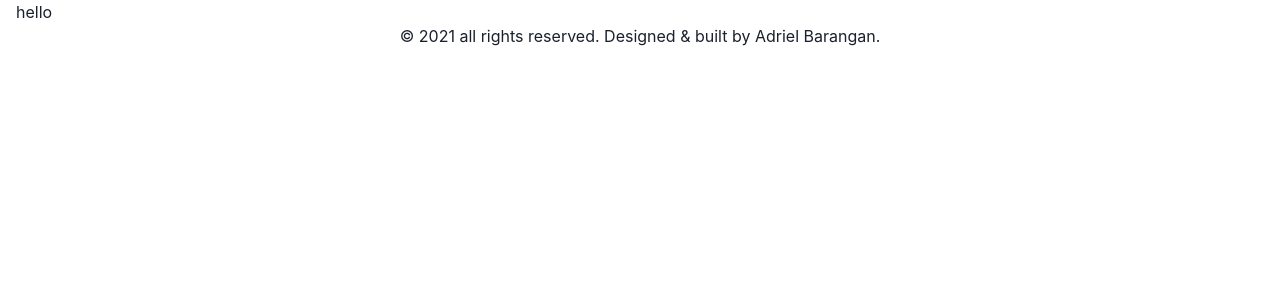
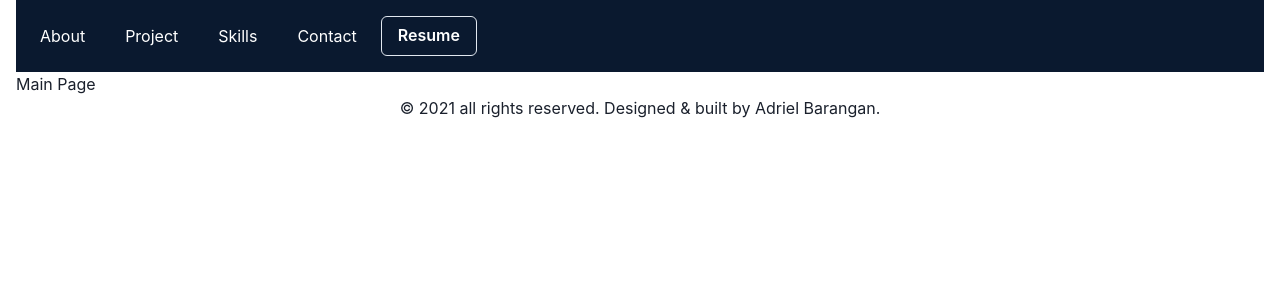
Before and after one commit to barangana/baradriel.dev, a Next.js app: page / in a window 1280 px wide. Shown: the top 300 px of the page. Built offline with nearby package versions, Linux system fonts and the light colour scheme.

Commit message:
feat: header component done

```diff
--- a/components/ui/Header.tsx
+++ b/components/ui/Header.tsx
@@ -1,3 +1,80 @@
+import { HamburgerIcon } from '@chakra-ui/icons'
+import {
+  Flex,
+  Stack,
+  Link,
+  Button,
+  IconButton,
+  Menu,
+  MenuButton,
+  MenuList,
+  MenuItem,
+} from '@chakra-ui/react'
+import NextLink from 'next/link'
+import info from '../../utils/info'
+
+interface ItemLinkProps {
+  href: string
+  children: React.ReactNode
+}
+
+//TODO: Fix header so on mobile it takes up whole space instead of a portion.
+
+const openResume = (event: any) => {
+  event.preventDefault()
+  window.open(`/${info.resume}`)
+}
+
+const ItemLink: React.FC<ItemLinkProps> = ({ href, children }) => {
+  return (
+    <NextLink href={href}>
+      <Link p={4} color='white'>
+        {children}
+      </Link>
+    </NextLink>
+  )
+}
+
 export const Header: React.FC = () => {
-  return <div></div>
+  return (
+    <Flex bg='blue.50' as='nav' justify={['flex-start', 'flex-start']} p={2}>
+      <Stack
+        direction={'row'}
+        display={['none', 'none', 'flex', 'flex']}
+        align='center'
+      >
+        <ItemLink href='/'>About</ItemLink>
+        <ItemLink href='/'>Project</ItemLink>
+        <ItemLink href='/'>Skills</ItemLink>
+        <ItemLink href='/'>Contact</ItemLink>
+        <Button onClick={openResume} variant='outline' color='white'>
+          Resume
+        </Button>
+      </Stack>
+
+      <Menu isLazy>
+        <MenuButton
+          as={IconButton}
+          variant='outline'
+          icon={<HamburgerIcon />}
+          aria-label='Options'
+          display={['flex', 'flex', 'none', 'none']}
+        />
+        <MenuList bg='black.50'>
+          <ItemLink href='/'>
+            <MenuItem>About</MenuItem>
+          </ItemLink>
+          <ItemLink href='/'>
+            <MenuItem>Project</MenuItem>
+          </ItemLink>
+          <ItemLink href='/manga/top-mangas'>
+            <MenuItem>Skills</MenuItem>
+          </ItemLink>
+          <ItemLink href='/search'>
+            <MenuItem>Contact</MenuItem>
+          </ItemLink>
+        </MenuList>
+      </Menu>
+    </Flex>
+  )
 }
--- a/pages/index.tsx
+++ b/pages/index.tsx
@@ -10,7 +10,7 @@ import { Layout } from '../components'
 const Home: NextPage = () => {
   return (
     <Layout>
-      <div>hello</div>
+      <Box bg='white'>Main Page</Box>
     </Layout>
   )
 }
--- a/theme/theme.ts
+++ b/theme/theme.ts
@@ -1,9 +1,4 @@
-import { extendTheme, ThemeConfig } from '@chakra-ui/react';
-
-const config: ThemeConfig = {
-  initialColorMode: 'dark',
-  useSystemColorMode: true,
-};
+import { extendTheme, ThemeConfig } from '@chakra-ui/react'
 
 const theme = extendTheme({
   colors: {
@@ -16,10 +11,9 @@ const theme = extendTheme({
       600: '#9AA5C4',
     },
     blue: {
-      navy: '#0a192f',
+      50: '#0a192f',
     },
   },
-  config,
-});
+})
 
-export default theme;
+export default theme
```
Also changed, not shown: 1 other file (tests, documents, lock files or other folders).
